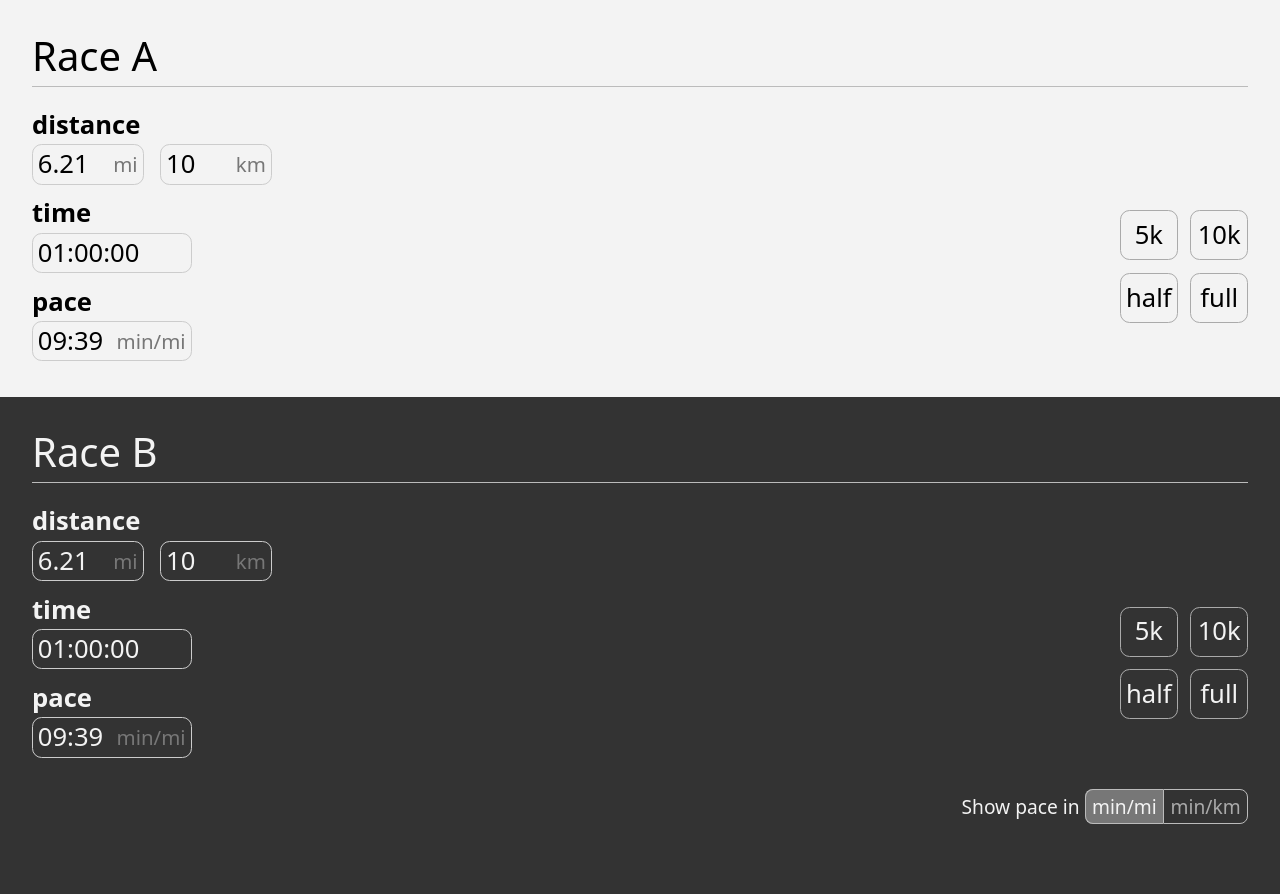
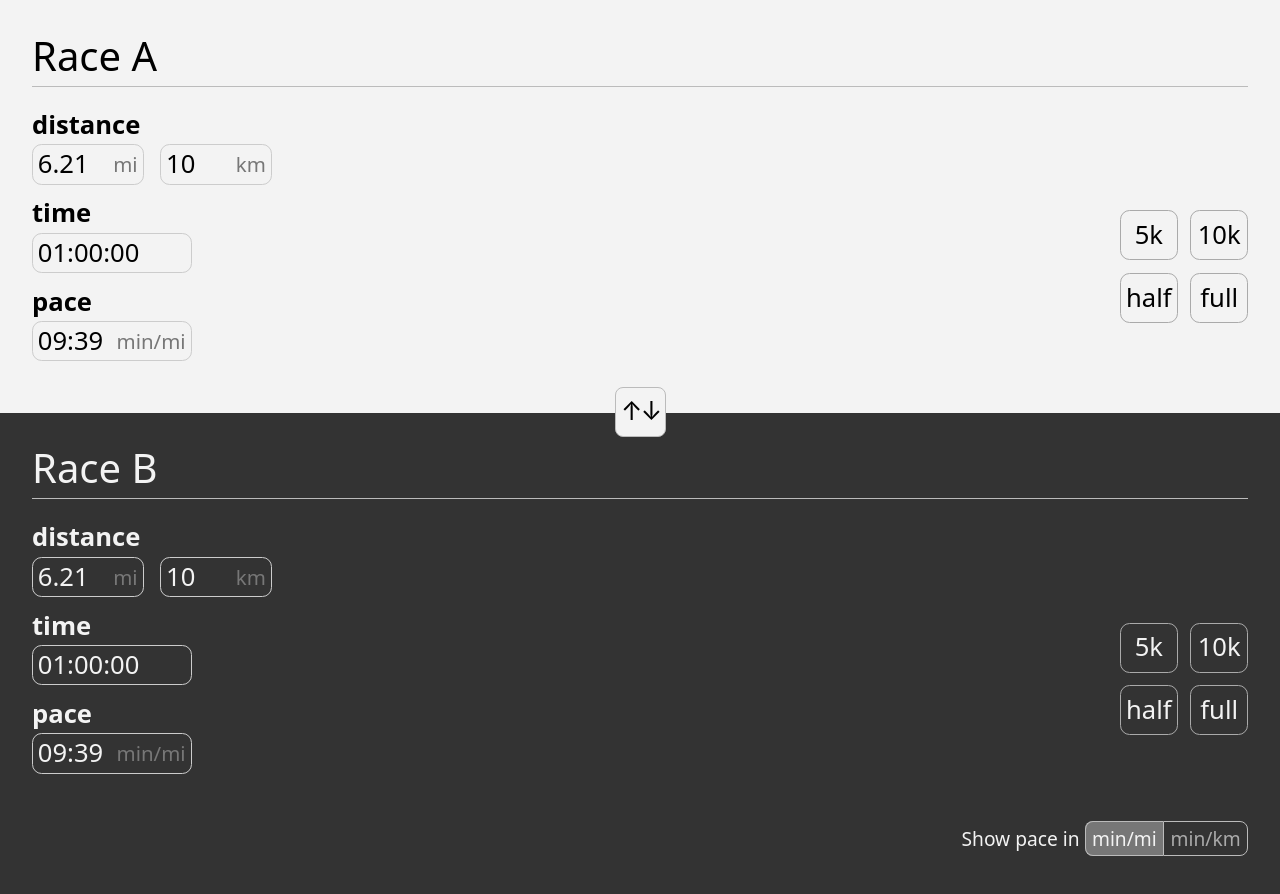
Before and after one commit to jamiekowalski/pace-conversion, a SvelteKit app: page / in a window 1280 px wide. Before the commit the page ends 847 px from the top, so only its background shows below. Built offline with nearby package versions, Linux system fonts and the light colour scheme.

Commit message:
Add "swap" button
Not sure if I want this or if I want "lock" buttons next to the time
inputs. Maybe I want "lock" buttons...

```diff
--- a/src/routes/+page.svelte
+++ b/src/routes/+page.svelte
@@ -53,6 +53,13 @@
   $effect(() => {
     localStorage.setItem('paceUnits', paceUnits);
   });
+
+  function swap() {
+    time1seconds = deriveTime(distance1miles, distance2miles, time1seconds)
+    const distance1milesCopy = distance1miles
+    distance1miles = distance2miles
+    distance2miles = distance1milesCopy
+  }
 </script>
 
 <form class="race1">
@@ -109,6 +116,10 @@
       />
     {/if}
   </InputBlock>
+
+  <div class="swap" onclick={swap}>
+    ↑↓
+  </div>
 </form>
 
 <form class="race2">
@@ -192,7 +203,8 @@
 
   form,
   .footer {
-    padding: 1.6rem 2rem;
+    padding: 1.6rem 2rem 2.6rem;
+    position: relative;
   }
 
   .footer {
@@ -213,6 +225,19 @@
     font-size: 2.5rem;
     margin-bottom: 1.2rem;
     border-bottom: 1px solid #bbb;
+  }
+
+  .swap {
+    position: absolute;
+    left: calc(50% - 1.555rem);
+    bottom: -1.5rem;
+    z-index: 1;
+    border: 1px solid #bbb;
+    background-color: #f3f3f3;
+    border-radius: 0.5rem;
+    padding: 0.3rem;
+    letter-spacing: -0.1rem;
+    cursor: pointer;
   }
 
   .footer {
```
